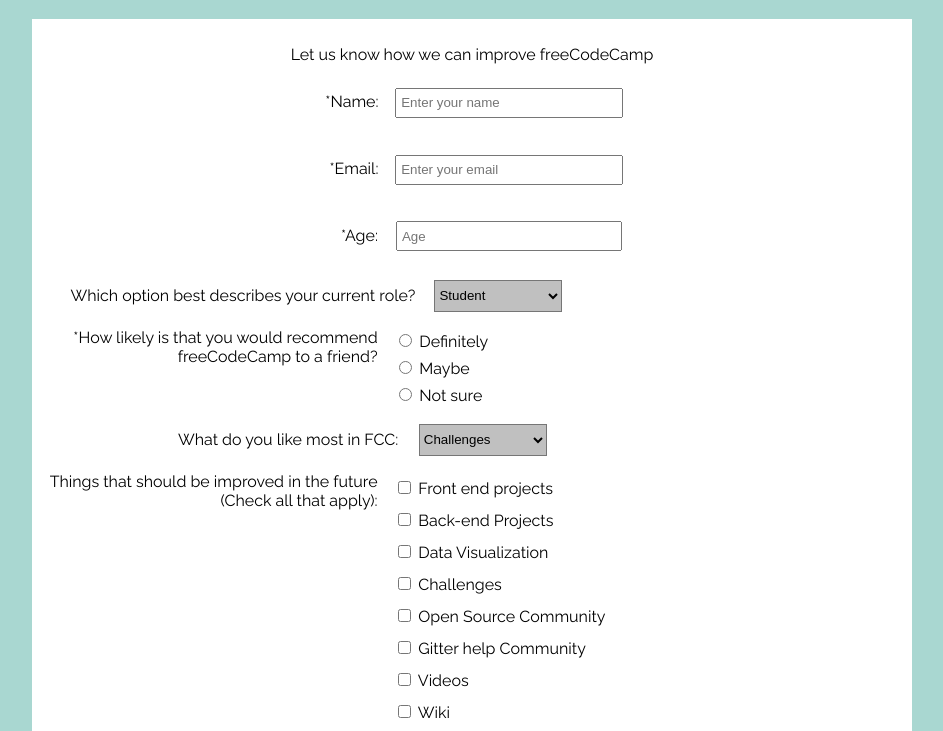
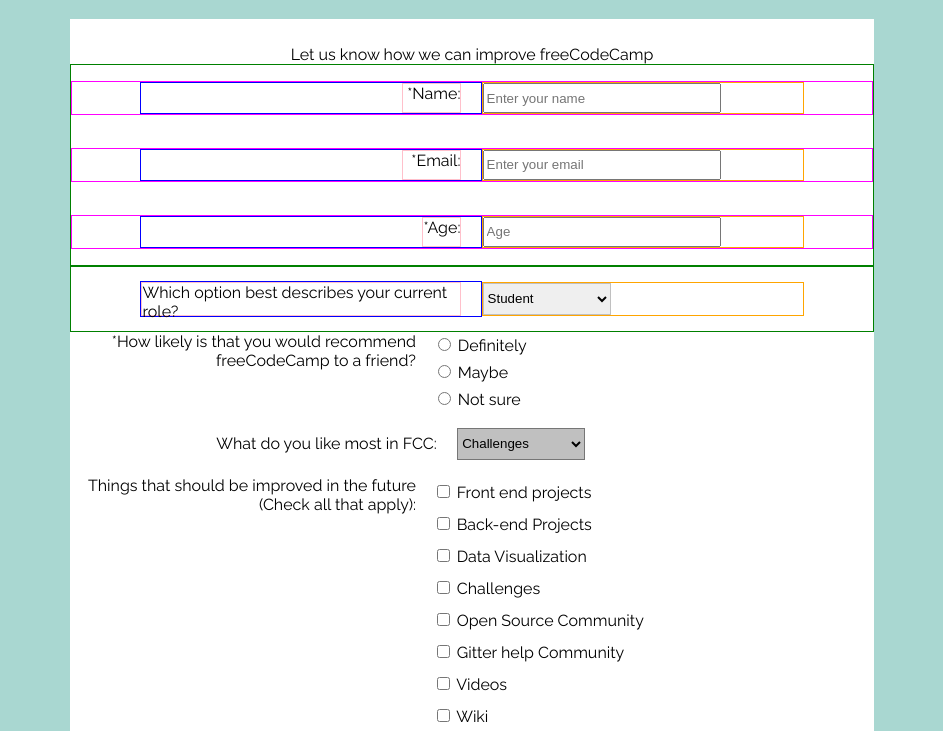
Before and after one commit to mfdezf/survey-form, a plain HTML site: page index.html in a window 1280 px wide. Shown: the part 61-792 px from the top of the page, without its empty margins (168-1111 px from the left). Drawn offline with Linux system fonts and the light colour scheme.

Commit message:
fix: better center the personal data section & ocupation

```diff
--- a/index.html
+++ b/index.html
@@ -16,26 +16,48 @@
 
         <div id="personal-data">
 
-            <div>
+            <div class="row">
+                <div class="message">
                     <label for="name">&nbsp;*Name: </label>
-                <input id="name-label" type="text" name="name" placeholder="Enter your name" size="200" required >
+                </div>
+                <div class="data">
+                    <input id="name-label" type="text" name="name" placeholder="Enter your name" required >
+                </div>
             </div>
 
-            <div>
+            <div class="row">
+
+                <div class="message">
                     <label for="email">&nbsp;&nbsp;*Email: </label>
-                <input id="email-label" type="email" name="email" placeholder="Enter your email" size="200" required >
                 </div>
 
-            <div>
+                <div  class="data" >
+                    <input id="email-label" type="email" name="email" placeholder="Enter your email" required >
+                </div>
+
+            </div>
+
+            <div class="row">
+
+                <div class="message">
                     <label id= "age" for="number">*Age: </label>
-                <input id="number-label" type="number" name="number" placeholder="Age" size="200" required >
+                </div>
+
+                <div class="data">
+                    <input id="number-label" type="number" name="number" placeholder="Age"  required >
+                </div>
+
             </div>
 
         </div>
 
         <div id="ocupation">
 
+            <div class="message">
                 <label for="dropdown">Which option best describes your current role? </label>
+            </div>
+
+            <div class="data">
 
                 <select id="dropdown">
                     <option value="student">Student</option>
@@ -44,6 +66,8 @@
                     <option value="perfer-not-to-say">Perfer not to say</option>
                     <option value="other">Other</option>
                 </select>
+
+            </div>
 
         </div>
 
--- a/styles/style.css
+++ b/styles/style.css
@@ -18,72 +18,90 @@ p{
 form {
     padding-top: 10px;
     background-color: white;
-    margin-left: 15vw;
-    margin-right: 15vw;
+    margin-left: 18vw;
+    margin-right: 18vw;
 
 }
 
 #personal-data{
+    border: green solid 1px;
     height: 25vh;
     display: flex;
     flex-direction: column;
-    align-items: center;
+    justify-content: space-around;
 
 }
 
-#personal-data div {
-    flex: 1 1 auto;
-    /* border: green solid 1px; */
-    width: 30vw;
-    text-align: center;
+#personal-data .row{
+    border: magenta solid 1px;
+    display: flex;
+    flex-direction: row;
+    justify-content: center;
+    height: 4vh;
 }
 
-
-#personal-data label{
-    /* border: red solid 1px; */
-    padding-right: 1.0vw;
-    margin: auto;
-}
-
-#personal-data #age{
-    /* border: blue solid 1px; */
-    padding-left: 1.5vw;
-    padding-right: 1.1vw;
-}
-
-#personal-data input {
-    width: 17vw;
-    height: 1.5rem;
-    padding-left: .3vw;
-    margin-top: 3vh;
+#personal-data .row .message {
+    border: blue solid 1px;
+    display: flex;
+    flex-direction: row;
+    justify-content: flex-end;
+    padding-right: 1.5vw;
+    width: 25vw;
 
 }
 
-#personal-data #number-label{
-    width: 16.9vw;
-    height: 1.5rem;
+#personal-data .row .message label {
+    border: pink solid 1px;
+}
 
+#personal-data .row .data {
+    border: orange solid 1px;
+    width: 25vw;
+
+}
+
+#personal-data .row .data input{
+    width: 18vw;
+    height: 3vh;
 }
 
 /* ocupation */
 
 #ocupation{
+    border: green solid 1px;
     height: 8vh;
     display: flex;
     flex-direction: row;
-    align-items: center;
-    /* border:green 1px solid;    */
+    justify-content: center;
+    align-items: center
 }
 
-#ocupation label {
-    margin-left: 3.0vw;
-    margin-right: 1.5vw;
+#ocupation .message{
+    border: blue solid 1px;
+    display: flex;
+    flex-direction: row;
+    justify-content: flex-end;
+    padding-right: 1.5vw;
+    width: 25vw;
+}
+
+#ocupation .message label {
+    border: pink solid 1px;
+    display: flex;
+    flex-direction: row;
+    justify-content: center;
+    height: 4vh;
+}
+
+#ocupation .data{
+    border: orange solid 1px;
+    width: 25vw;
 }
 
 #ocupation select {
     height: 4vh;
     width: 10vw;
-    background-color: #c0c0c0;
+    border: #c0c0c0 solid 1px;
 
 }
 
@@ -186,7 +204,7 @@ form {
 }
 
 #submit{
-    /* border: green solid 1px; */
+    border: green solid 1px;
     text-align: center;
     height: 10vh;
 }
```
Lines whose indentation alone changed are shown as unchanged.
